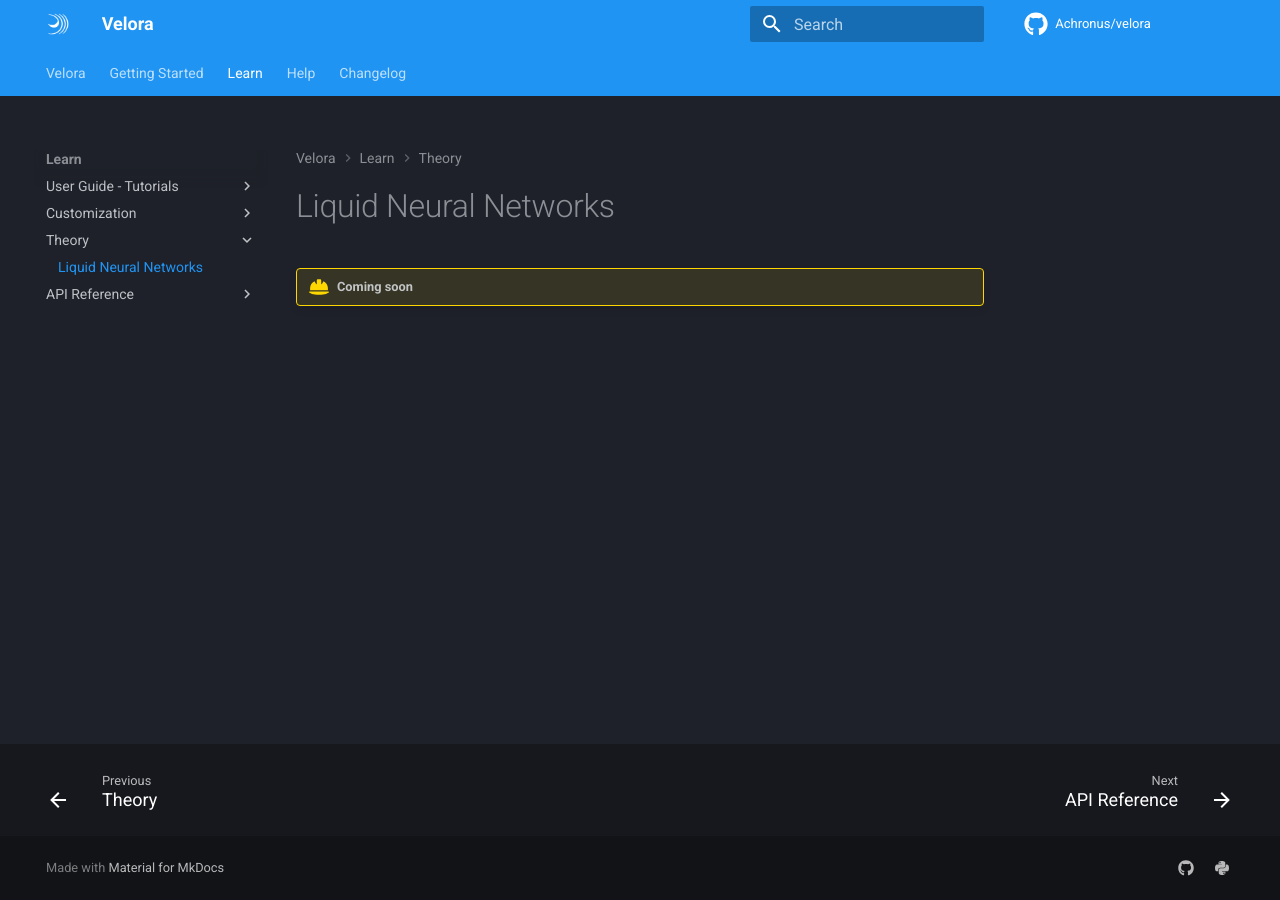
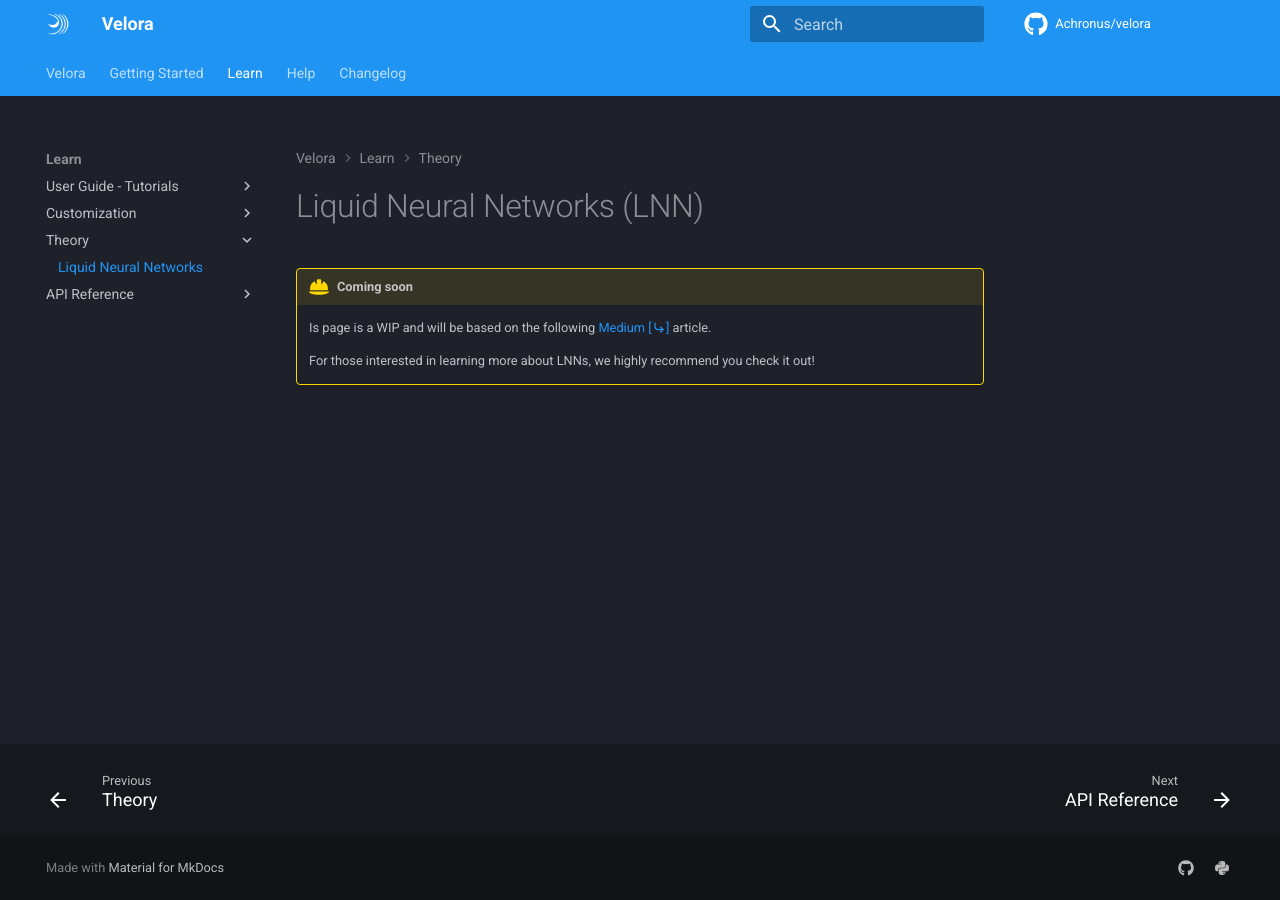
Before and after one commit to Achronus/velora, an MkDocs documentation site: the page built from docs/learn/theory/lnn.md, in a window 1280 px wide. Built offline with MkDocs 1.6.1 and Material for MkDocs 9.7.7, drawn with Linux system fonts in a browser that asks for light colours; comment, search, counter and statistics services are not loaded.

```diff
--- a/docs/learn/theory/lnn.md
+++ b/docs/learn/theory/lnn.md
@@ -1,3 +1,7 @@
-# Liquid Neural Networks
+# Liquid Neural Networks (LNN)
 
 !!! construction "Coming soon"
+
+    Is page is a WIP and will be based on the following [Medium [:material-arrow-right-bottom:]](https://medium.com/@achronus/ltcs-with-ncps-an-alternative-to-large-ai-models-6c71729bd3d6) article.
+
+    For those interested in learning more about LNNs, we highly recommend you check it out!
--- a/mkdocs.yml
+++ b/mkdocs.yml
@@ -77,6 +77,7 @@ nav:
           - wiring: learn/reference/wiring.md
   - Help: help.md
   - Changelog:
+      - v0.0.3 (Beta): changelog/v0.0.3.md
       - v0.0.2 (Beta): changelog/v0.0.2.md
       - v0.0.1 (Alpha): changelog/v0.0.1.md
 
```
Also changed, not shown: docs/changelog/v0.0.2.md (+1 -1 lines), docs/changelog/v0.0.3.md (added, +45 -0 lines).
